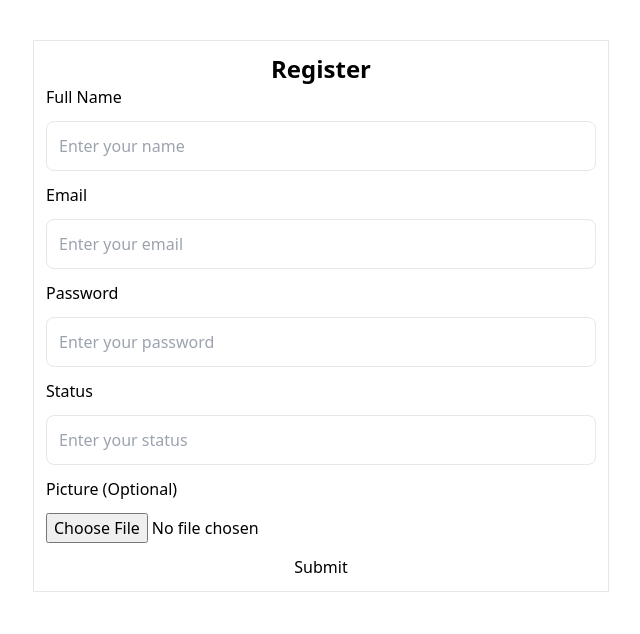
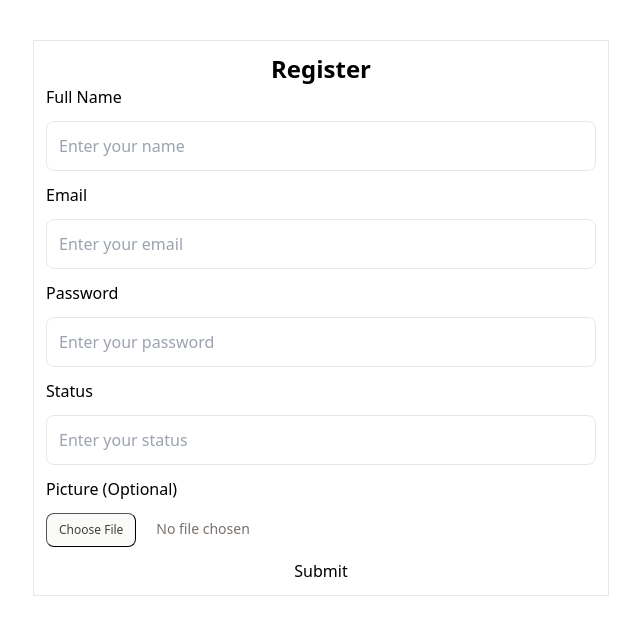
Before and after one commit to amaben2020/whatsapp-clone-fe, a React (Create React App) app: page /register in a window 1280 px wide. Shown: the top 634 px of the page, without its empty margins (319-959 px from the left). Built offline with nearby package versions, Linux system fonts and the light colour scheme; what redux-persist-transform-filter would draw is missing.

Commit message:
image clear feature

```diff
--- a/src/components/Input/Picture.js
+++ b/src/components/Input/Picture.js
@@ -49,6 +49,12 @@ const Picture = ({ setReadablePicture, setPicture, readablePicture }) => {
           type="file"
           label="Picture (Optional)"
           accept=".png, .jpg, .jpeg"
+          className="text-sm text-stone-500
+          file:mr-5 file:py-2 file:rounded-lg file:px-3 file:border-[1px]
+          file:text-xs file:font-medium
+          file:bg-stone-50 file:text-stone-700
+          hover:file:cursor-pointer hover:file:bg-blue-50
+          hover:file:text-blue-700"
         />
         {error.length > 0 && <p className="text-red-500"> {error}</p>}
         {readablePicture && (
@@ -60,7 +66,7 @@ const Picture = ({ setReadablePicture, setPicture, readablePicture }) => {
             />
 
             <button
-              className="absolute z-10 p-2 rounded-full right-[110px] -top-3 bg-red-300"
+              className="absolute z-10 p-2 rounded-full right-[110px] -top-3 bg-red-400"
               onClick={handleClear}
             >
               🗑️
```
